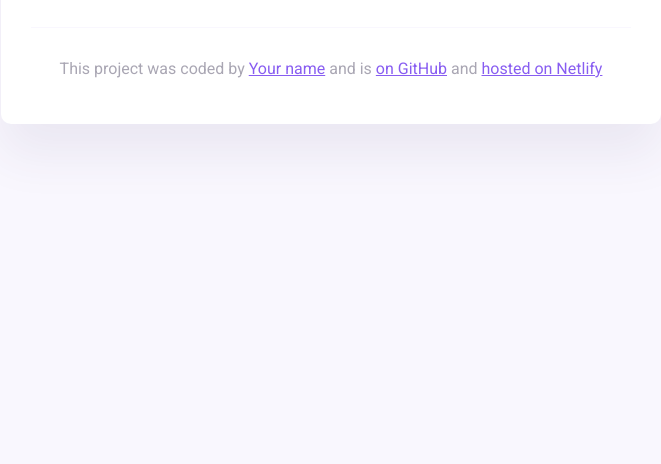
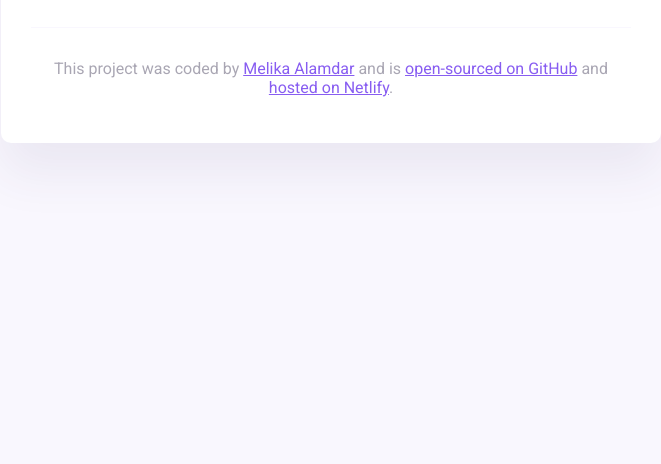
Before and after one commit to iamelikaa/weather-app, a plain HTML site: page index.html in a window 1280 px wide. Shown: the part 336-800 px from the top of the page, without its empty margins (309-970 px from the left). Drawn offline with nearby package versions, Linux system fonts and the light colour scheme.

Commit message:
changed the footer

```diff
--- a/index.html
+++ b/index.html
@@ -47,9 +47,19 @@
       <footer>
         <p>
           This project was coded by
-          <a href="#" target="_blank">Your name</a> and is
-          <a href="#" target="_blank"> on GitHub</a> and
-          <a href="#" target="_blank">hosted on Netlify</a>
+          <a href="https://github.com/iamelikaa" target="_blank"
+            >Melika Alamdar</a
+          >
+          and is
+          <a href="https://github.com/iamelikaa/weather-app" target="_blank"
+            >open-sourced on GitHub</a
+          >
+          and
+          <a
+            href="https://remarkable-cascaron-1d9bcb.netlify.app/"
+            target="_blank"
+            >hosted on Netlify</a
+          >.
         </p>
       </footer>
     </div>
```
